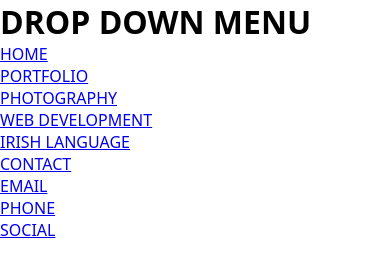
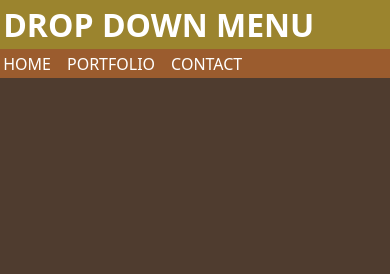
Before and after one commit to ppr350/drop-down-menu-image-slider, a website built with webpack: page src/index.html in a window 390 px wide. Built offline with nearby package versions, Linux system fonts and the light colour scheme.

Commit message:
Finished Drop Drop Menu (Non-mobile, No-animation)

```diff
--- a/src/index.html
+++ b/src/index.html
@@ -7,25 +7,29 @@
     <link rel="stylesheet" href="../style.css" />
   </head>
   <body>
+    <div id="title-container">
       <h1 id="title">DROP DOWN MENU</h1>
+    </div>
 
-    <ul>
+    <nav>
+      <ul id="top-menu-container" role="list">
         <li id="home"><a href="index.html">HOME</a></li>
         <li id="portfolio" class="top-menus"><a href="#">PORTFOLIO</a>
-        <ul>
-          <li><a href="#">PHOTOGRAPHY</a></li>
-          <li><a href="#">WEB DEVELOPMENT</a></li>
-          <li><a href="#">IRISH LANGUAGE</a></li>
+          <ul class="drop-down-container" role="list">
+            <li class="drop-down"><a href="#">PHOTOGRAPHY</a></li>
+            <li class="drop-down"><a href="#">WEB DEVELOPMENT</a></li>
+            <li class="drop-down"><a href="#">IRISH LANGUAGE</a></li>
           </ul>
         </li>
         <li id="contact" class="top-menus"><a href="#">CONTACT</a>
-        <ul>
-          <li><a href="#">EMAIL</a></li>
-          <li><a href="#">PHONE</a></li>
-          <li><a href="#">SOCIAL</a></li>
+          <ul class="drop-down-container" role="list">
+            <li class="drop-down"><a href="#">EMAIL</a></li>
+            <li class="drop-down"><a href="#">PHONE</a></li>
+            <li class="drop-down"><a href="#">SOCIAL</a></li>
           </ul>
         </li>
       </ul>
+    </nav>
 
   </body>
 </html>
--- a/src/index.js
+++ b/src/index.js
@@ -2,76 +2,26 @@ import { forEach } from "lodash";
 import "./style.css";
 
 const topMenus = document.querySelectorAll('.top-menus')
-const portfolio = document.querySelector('#portfolio')
-const portfolioOptions = portfolio.querySelectorAll('li')
-const contact = document.querySelector('#contact')
-const contactOptions = contact.querySelectorAll('li')
 
-window.addEventListener('load', (e) => {
-    // hidePortfolioByDefault()
-    // hidecontactByDefault()
-    // showPortfolioDropDown()
-    // showContactDropDown()
-    // topMenus[i].children[1].style.display = 'none'
-    optionMenu()
+window.addEventListener('load', () => {
+    topMenus.forEach(menu => {
+        menu.children[1].style.display = 'none'
+    })
+    addListenersToTopMenus()
 })
 
-function optionMenu() {
+function addListenersToTopMenus() {
     for (let i = 0; i < topMenus.length; i++) {
-        // console.log(topMenus[i])
         topMenus[i].addEventListener('mouseover', () => {
-            topMenus[i].children[1].style.display = 'block'
-
+            showOrHideDropDown(topMenus[i])
         })
         topMenus[i].addEventListener('mouseout', () => {
-            topMenus[i].children[1].style.display = 'none'
-            // topMenus[i].children[1].classList.add
-            // showOrHide(topMenus[i].children[1])
-
+            showOrHideDropDown(topMenus[i])
         })
-
     }
 }
 
-function showOrHide(menuOptions) {
-
-    // if (topMenus[i].children[1].style.display = 'block') {
-
-    // }
+function showOrHideDropDown(menus) {
+    const dropDown = menus.children[1]
+    dropDown.style.display = dropDown.style.display == 'none' ? 'block' : 'none'
 }
-
-// function hidePortfolioByDefault() {
-//     hide(portfolioOptions)
-// }
-
-// function hidecontactByDefault() {
-//     hide(contactOptions)
-// }
-
-// function hide(dropDownMenu) {
-//     dropDownMenu.forEach(option => {
-//         option.addEventListener('mouseout', (e) => {
-//             // console.log(option)
-//             option.style.display = 'none'
-//         })
-//     })
-// }
-
-// function showPortfolioDropDown() {
-//     console.log('show portfolio')
-//     portfolio.addEventListener('mouseover', (e) => {
-//         show(portfolioOptions)
-//         portfolio.style.backgroundColor = 'grey'
-//     })
-// }
-
-// function showContactDropDown() {
-//     console.log('show contact')
-
-// }
-
-// function show(dropDownMenu) {
-//     dropDownMenu.forEach(option => {
-//         option.style.display = 'block'
-//     })
-// }
--- a/src/style.css
+++ b/src/style.css
@@ -11,6 +11,56 @@ html {
 }
 
 body {
+  background-color: #4F3C2F;
   font-family: system-ui, sans-serif;
   font-size: 1rem;
 }
+
+/* #title-container {
+  padding: 0.2em;
+} */
+
+#title {
+  background-color: #9B842E;
+  color: #FFFFFF;
+  padding: 0.1em;
+}
+
+nav {
+  background-color: #9B5C2E;
+}
+
+#top-menu-container {
+  display: flex;
+  flex-direction: row;
+  padding: 0.2em;
+}
+
+.top-menus {
+  margin-left: 1rem;
+  position: relative;
+}
+
+.drop-down-container {
+  position: absolute;
+  background-color: #9B5C2E;
+  padding: 0 0.2em 0.2em 0.2em;
+}
+
+.drop-down {
+  transition: height 300ms ease-in, opacity 50ms ease-in;
+}
+
+li {
+  list-style: none;
+}
+
+a {
+  color: #FFFFFF;
+  text-decoration: none;
+  cursor: pointer;
+}
+
+a:hover {
+  color: #000000;
+}
```
Also changed, not shown: dist/index.html, 1 other file. Lines whose indentation alone changed are shown as unchanged.
